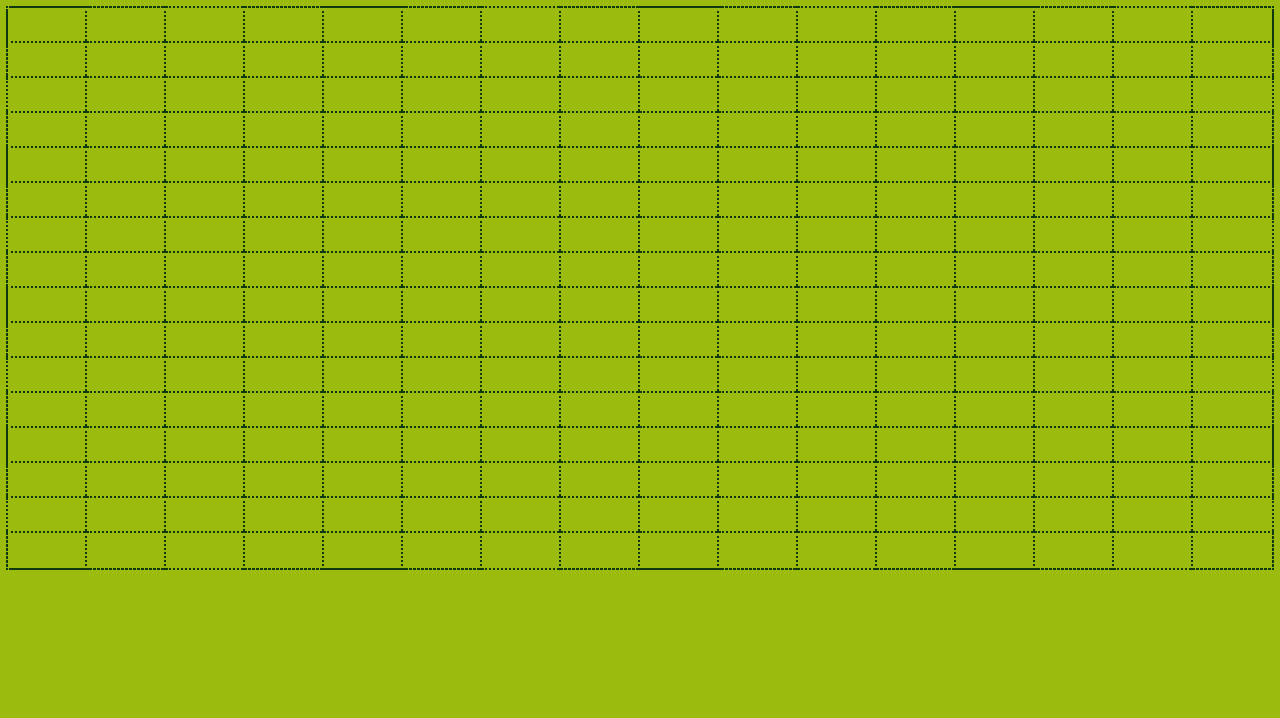
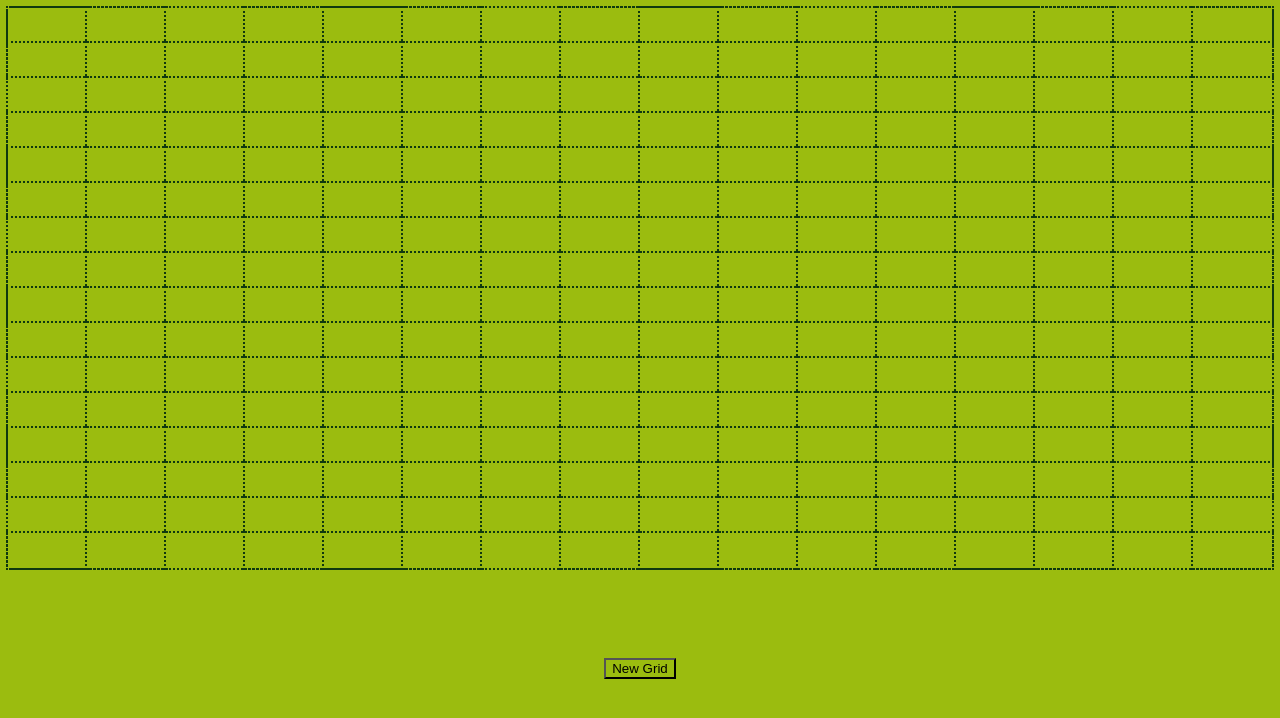
Before and after one commit to jinzoon/etchasketch, a plain HTML site: page index.html in a window 1280 px wide. Drawn offline with Linux system fonts and the light colour scheme.

Commit message:
Centered New Grid button

```diff
--- a/index.html
+++ b/index.html
@@ -11,7 +11,9 @@
     <body>
         <div class="gridContainer"></div>
     </body>
-    <footer></footer>
+    <footer>
+        <button class="newGridButton">New Grid</button>
+    </footer>
 
 </body>
 <script src="./script.js"></script>
--- a/styles.css
+++ b/styles.css
@@ -4,6 +4,9 @@
 
 footer {
     height: 25vh;
+    display: flex;
+    justify-content: center;
+    align-items: center;
 }
 
 .gridContainer{
```
